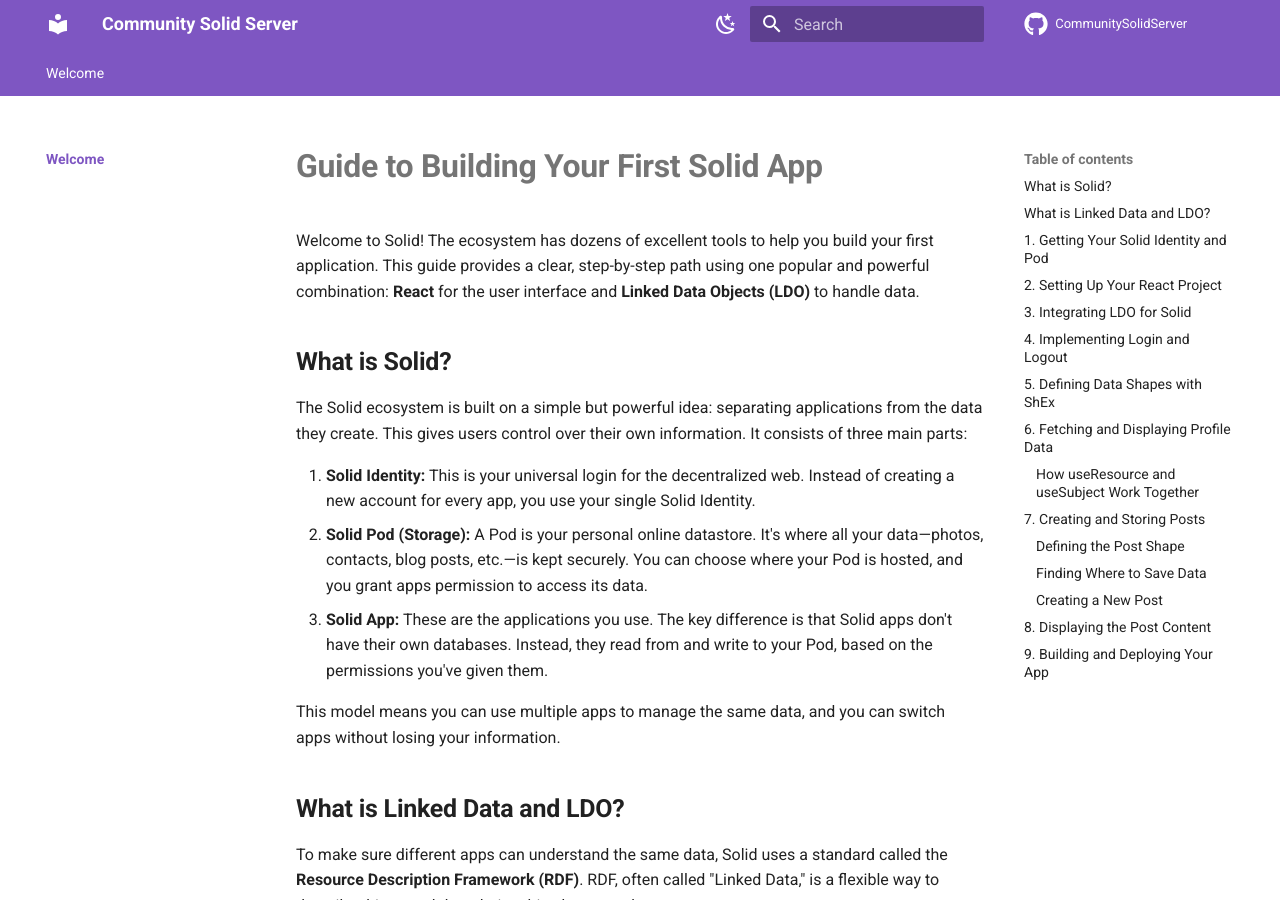
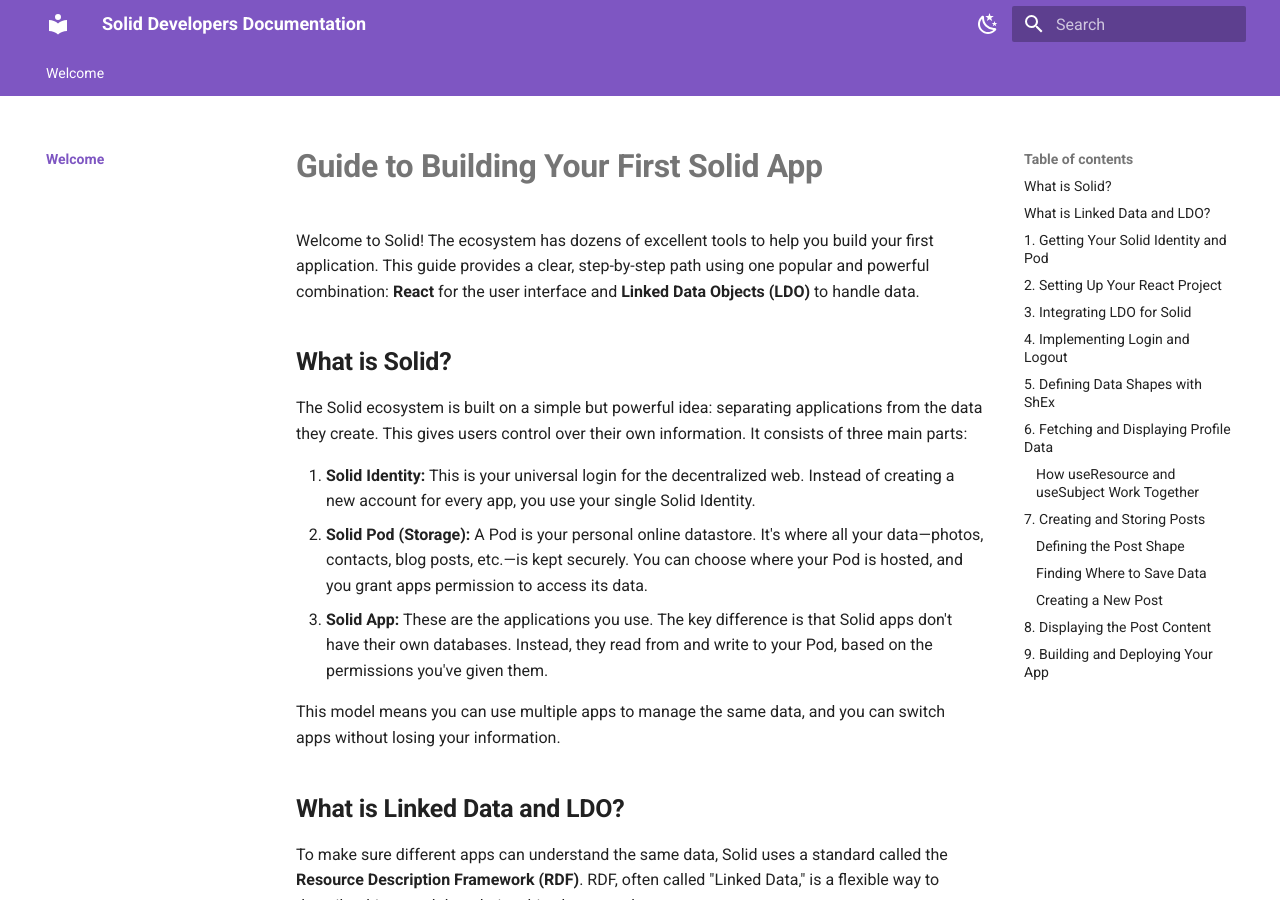
Before and after one commit to solid/dev, an MkDocs documentation site: the page built from docs/README.md, in a window 1280 px wide and 900 px high. Built offline with MkDocs 1.6.1 and Material for MkDocs 9.7.7, drawn with Linux system fonts in a browser that asks for light colours; comment, search, counter and statistics services are not loaded; the version menu is left out.

Commit message:
Cleanup mkdocs config

```diff
--- a/mkdocs.yml
+++ b/mkdocs.yml
@@ -1,3 +1,8 @@
+site_name: Solid Developers Documentation
+site_url: https://dev.solidproject.org/
+site_description: How to build applications with Solid.
+site_author: W3C Solid Community Group
+
 theme:
   name: material
   icon:
@@ -24,13 +29,6 @@
     - navigation.tabs
     - navigation.top
     - navigation.indexes
-
-site_name: Community Solid Server
-site_url: https://communitysolidserver.github.io/CommunitySolidServer
-
-repo_url: https://github.com/CommunitySolidServer/CommunitySolidServer
-repo_name: CommunitySolidServer
-edit_uri: ''
 
 plugins:
   - search
@@ -70,47 +68,3 @@
 nav:
   - Welcome:
       - README.md
-  # - Features:
-  #     - Overview: features.md
-  #     - Tests: features/test.md
-  # - Usage:
-  #     - Starting the server: usage/starting-server.md
-  #     - Example request: usage/example-requests.md
-  #     - Metadata: usage/metadata.md
-  #     - Identity provider:
-  #         - Overview: usage/identity-provider.md
-  #         - JSON API: usage/account/json-api.md
-  #         - New login method: usage/account/login-method.md
-  #         - Data migration: usage/account/migration.md
-  #     - Client credentials: usage/client-credentials.md
-  #     - Seeding pods: usage/seeding-pods.md
-  #     - Notifications: usage/notifications.md
-  #     - Development server: usage/dev-configuration.md
-  #     - Adding a new CLI parameter: usage/new-cli-parameter.md
-  #     - Authorization methods: usage/authorization-methods.md
-  # - Architecture:
-  #     - Overview: architecture/overview.md
-  #     - Dependency injection: architecture/dependency-injection.md
-  #     - Core: architecture/core.md
-  #     - Features:
-  #         - Command line arguments: architecture/features/cli.md
-  #         - Server initialization: architecture/features/initialization.md
-  #         - HTTP requests: architecture/features/http-handler.md
-  #         - Solid protocol:
-  #             - Overview: architecture/features/protocol/overview.md
-  #             - Parsing: architecture/features/protocol/parsing.md
-  #             - Authorization: architecture/features/protocol/authorization.md
-  #             - Resource Store: architecture/features/protocol/resource-store.md
-  #             - Modifying resources: architecture/features/protocol/patching.md
-  #         - Account management:
-  #             - Overview: architecture/features/accounts/overview.md
-  #             - Controls: architecture/features/accounts/controls.md
-  #             - Routes: architecture/features/accounts/routes.md
-  #         - Notifications: architecture/features/notifications.md
-  # - Contributing:
-  #     - Pull requests: contributing/making-changes.md
-  #     - Releases: contributing/release.md
-  # - API: ./docs/" target="_blank
-
-# To write documentation locally, execute the next line and browse to http://localhost:8000
-# npm run mkdocs
```
